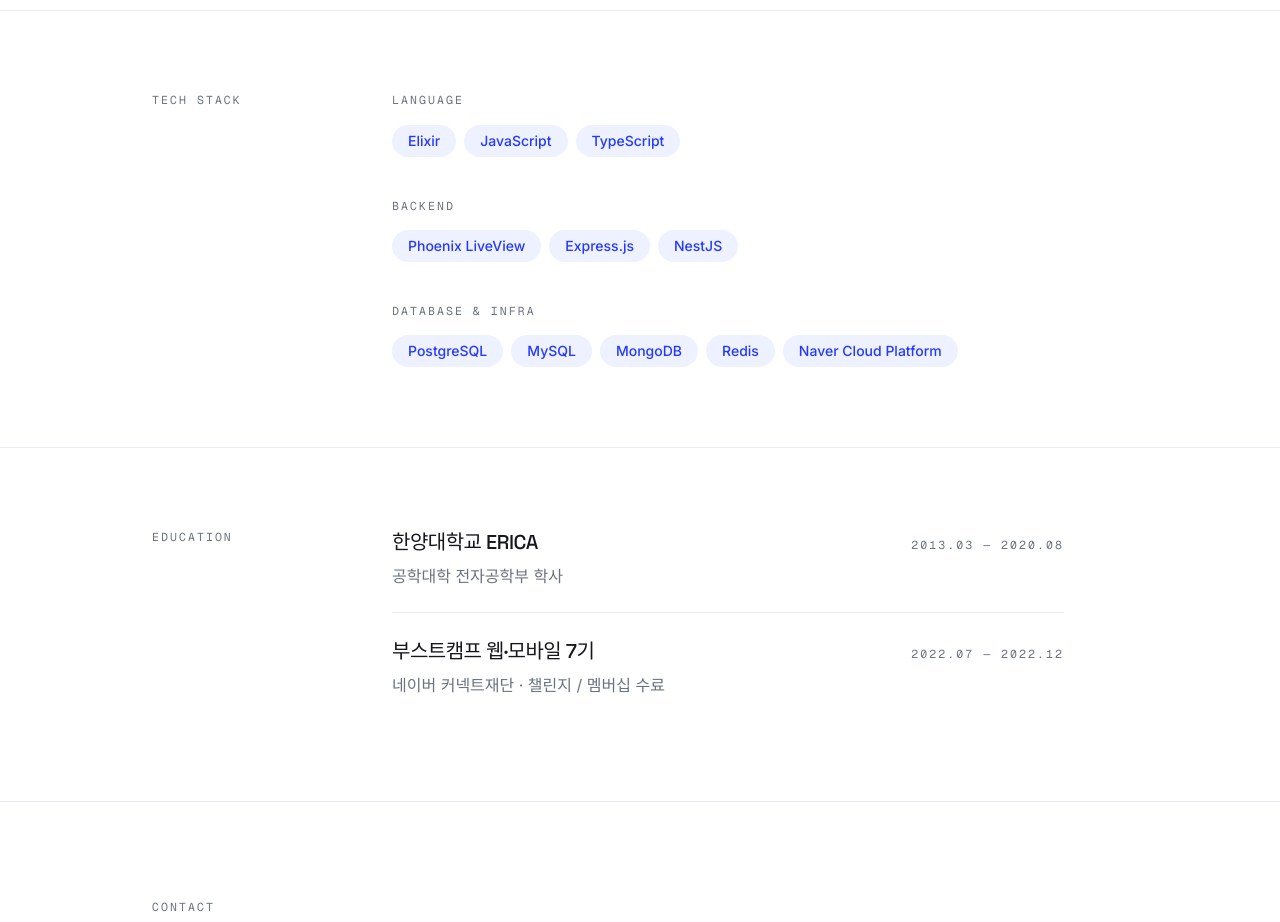
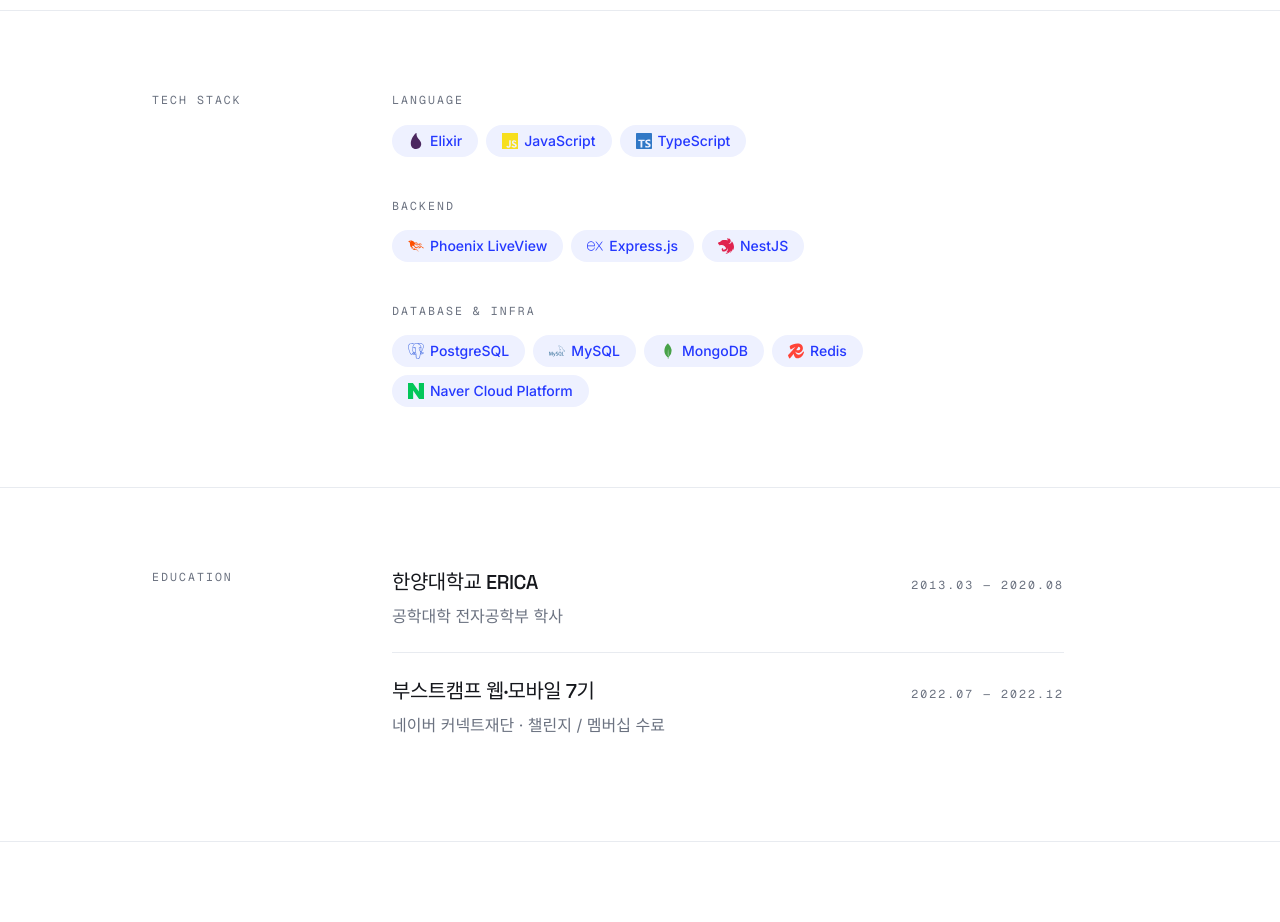
Before and after one commit to justine-yun/yun_portfolio, a Next.js app: page / in a window 1280 px wide. Shown: the part 1960-2882 px from the top of the page. Built offline with nearby package versions, Linux system fonts and the light colour scheme.

Commit message:
기술 스택 아이콘 추가

```diff
--- a/app/page.tsx
+++ b/app/page.tsx
@@ -1,5 +1,18 @@
 "use client";
 
+import {
+  SiElixir,
+  SiJavascript,
+  SiTypescript,
+  SiPhoenixframework,
+  SiExpress,
+  SiNestjs,
+  SiPostgresql,
+  SiMysql,
+  SiMongodb,
+  SiRedis,
+  SiNaver,
+} from "react-icons/si";
 import { ThemeToggle } from "./theme-toggle";
 import { LanguagePicker, useDict } from "./language";
 
@@ -15,11 +28,32 @@
 ];
 
 const techStack = [
-  { group: "Language", items: ["Elixir", "JavaScript", "TypeScript"] },
-  { group: "Backend", items: ["Phoenix LiveView", "Express.js", "NestJS"] },
+  {
+    group: "Language",
+    items: [
+      { name: "Elixir", Icon: SiElixir, color: "#4B275F" },
+      { name: "JavaScript", Icon: SiJavascript, color: "#F7DF1E" },
+      { name: "TypeScript", Icon: SiTypescript, color: "#3178C6" },
+    ],
+  },
+  {
+    group: "Backend",
+    items: [
+      { name: "Phoenix LiveView", Icon: SiPhoenixframework, color: "#FD4F00" },
+      // Express brand is monochrome — inherit accent for dark-mode contrast.
+      { name: "Express.js", Icon: SiExpress, color: undefined },
+      { name: "NestJS", Icon: SiNestjs, color: "#E0234E" },
+    ],
+  },
   {
     group: "Database & Infra",
-    items: ["PostgreSQL", "MySQL", "MongoDB", "Redis", "Naver Cloud Platform"],
+    items: [
+      { name: "PostgreSQL", Icon: SiPostgresql, color: "#4169E1" },
+      { name: "MySQL", Icon: SiMysql, color: "#4479A1" },
+      { name: "MongoDB", Icon: SiMongodb, color: "#47A248" },
+      { name: "Redis", Icon: SiRedis, color: "#FF4438" },
+      { name: "Naver Cloud Platform", Icon: SiNaver, color: "#03C75A" },
+    ],
   },
 ];
 
@@ -175,9 +209,13 @@
             <div key={row.group}>
               <p className="eyebrow">{row.group}</p>
               <div className="mt-4 flex flex-wrap gap-2">
-                {row.items.map(item => (
-                  <span key={item} className="rounded-full bg-accent-soft px-4 py-1.5 text-sm font-medium text-accent">
-                    {item}
+                {row.items.map(({ name, Icon, color }) => (
+                  <span
+                    key={name}
+                    className="flex items-center gap-1.5 rounded-full bg-accent-soft px-4 py-1.5 text-sm font-medium text-accent"
+                  >
+                    <Icon aria-hidden className="h-4 w-4" color={color} />
+                    {name}
                   </span>
                 ))}
               </div>
--- a/package.json
+++ b/package.json
@@ -14,7 +14,8 @@
   "dependencies": {
     "next": "16.2.9",
     "react": "19.2.4",
-    "react-dom": "19.2.4"
+    "react-dom": "19.2.4",
+    "react-icons": "^5.6.0"
   },
   "devDependencies": {
     "@tailwindcss/postcss": "^4",
```
Also changed, not shown: 1 other file (tests, documents, lock files or other folders).
